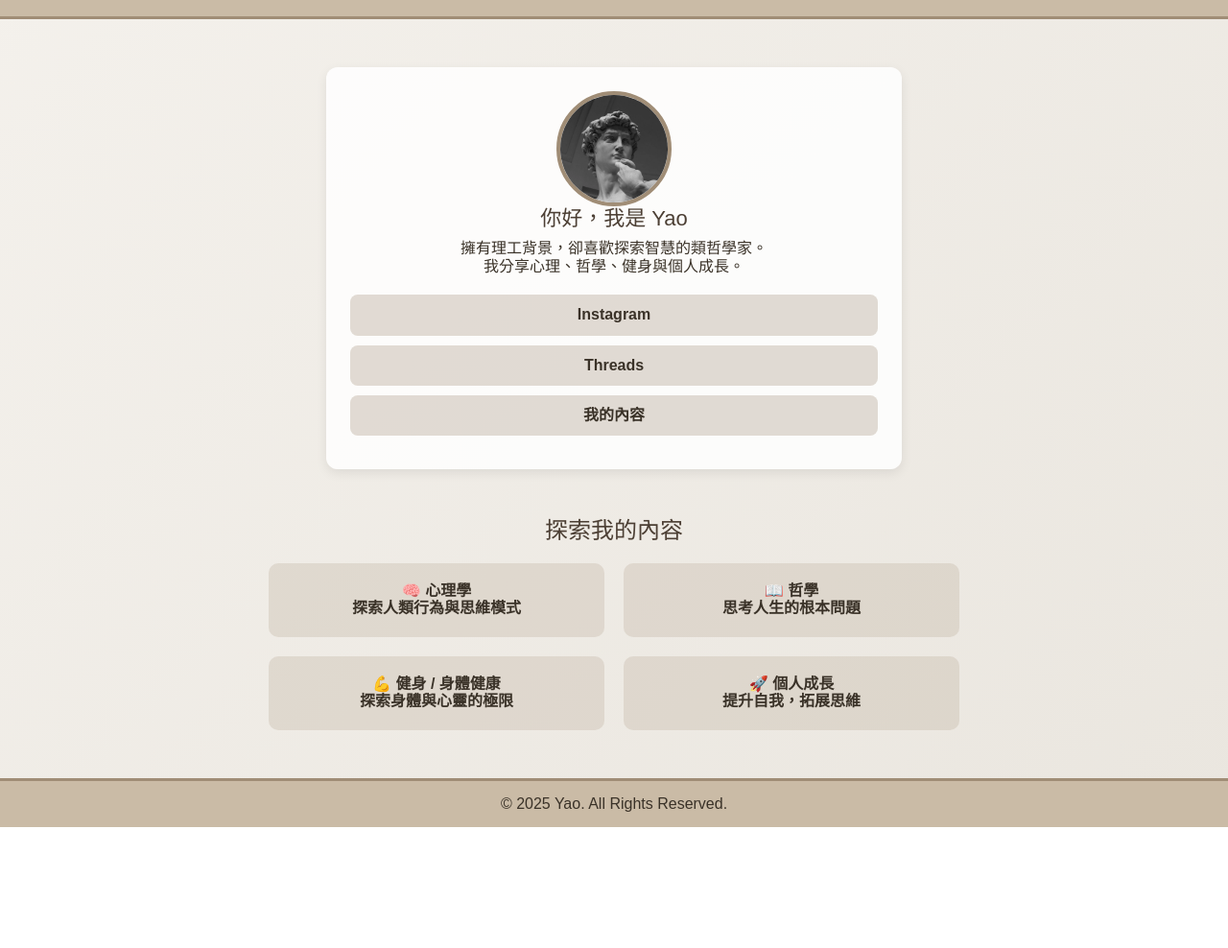
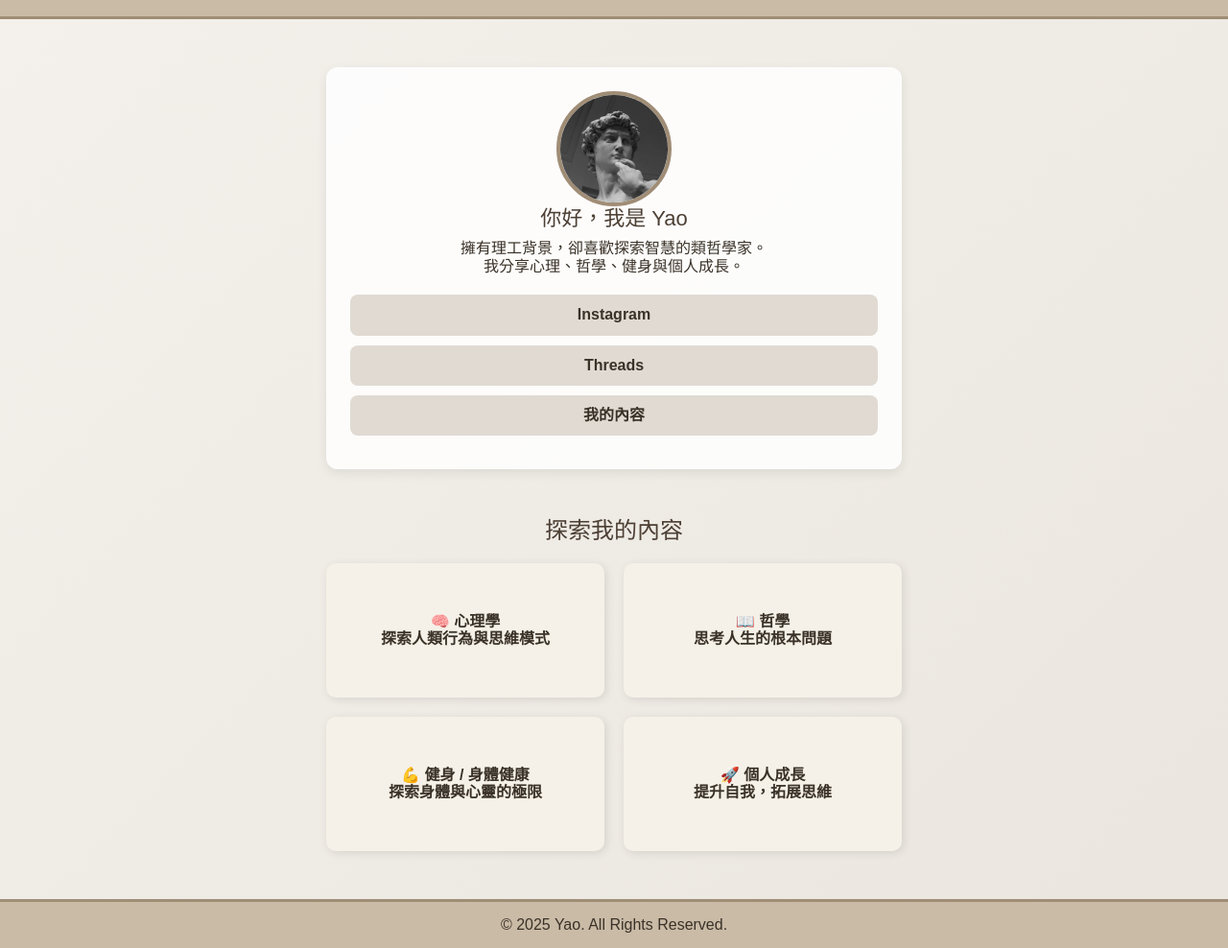
Before and after one commit to MinimalismYao/my-website, a plain HTML site: page index.html in a window 1280 px wide. Shown: the part 98-1086 px from the top of the page at 96% size. Before the commit the page ends 960 px from the top, so only its background shows below. Drawn offline with Linux system fonts and the light colour scheme.

Commit message:
更新網站內容

```diff
--- a/CSS/style.css
+++ b/CSS/style.css
@@ -180,19 +180,38 @@ nav ul li a:hover {
 }
 
 
-/* 手機版：1 列 2 格 */
+/* 桌機版：保持 2x2 排列 */
 .category-grid {
     display: grid;
-    grid-template-columns: repeat(2, 1fr); /* 手機版 2 列 */
+    grid-template-columns: repeat(2, 1fr); /* 讓桌機版是 2x2 */
     gap: 20px;
-    max-width: 90%;
-    margin: 0 auto;
+    max-width: 600px;
+    margin: 20px auto;
 }
 
-/* 桌機版：固定為 2x2 */
-@media (min-width: 768px) {
+/* 格子內部的文字與圖示置中 */
+.category-grid .category-item {
+    display: flex;
+    flex-direction: column; /* 讓文字和圖示垂直排列 */
+    justify-content: center; /* 垂直置中 */
+    align-items: center; /* 水平置中 */
+    text-align: center; /* 文字置中 */
+    height: 140px;
+    padding: 15px;
+    border-radius: 10px;
+    background-color: #F5F1E8;
+    box-shadow: 2px 2px 10px rgba(0, 0, 0, 0.1);
+}
+
+/* 手機版：改成 1x4（直向排列） */
+@media (max-width: 768px) {
     .category-grid {
-        grid-template-columns: repeat(2, 1fr); /* 讓它保持 2x2 格式 */
+        grid-template-columns: 1fr; /* 讓手機版是 1x4 */
+        max-width: 90%;
+    }
+
+    .category-grid .category-item {
+        height: 120px; /* 手機版格子稍微縮小 */
     }
 }
 
```
